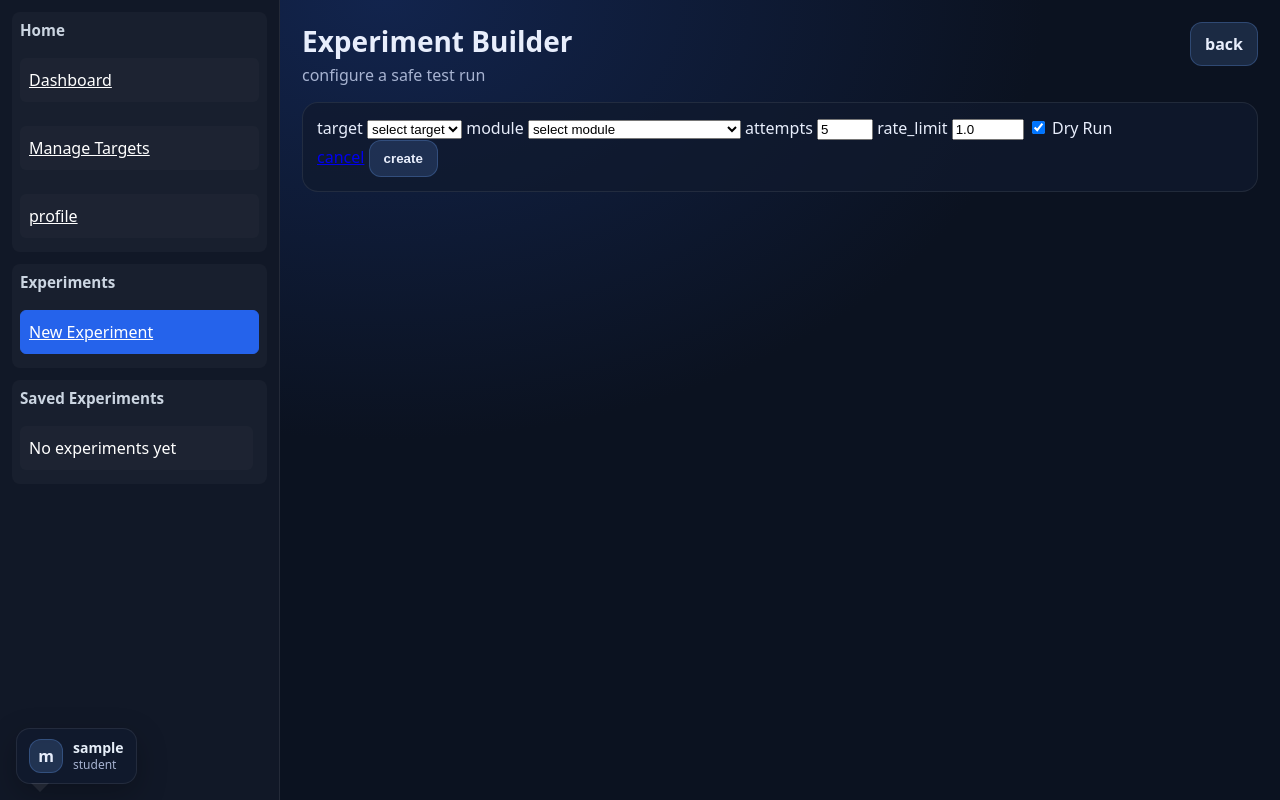
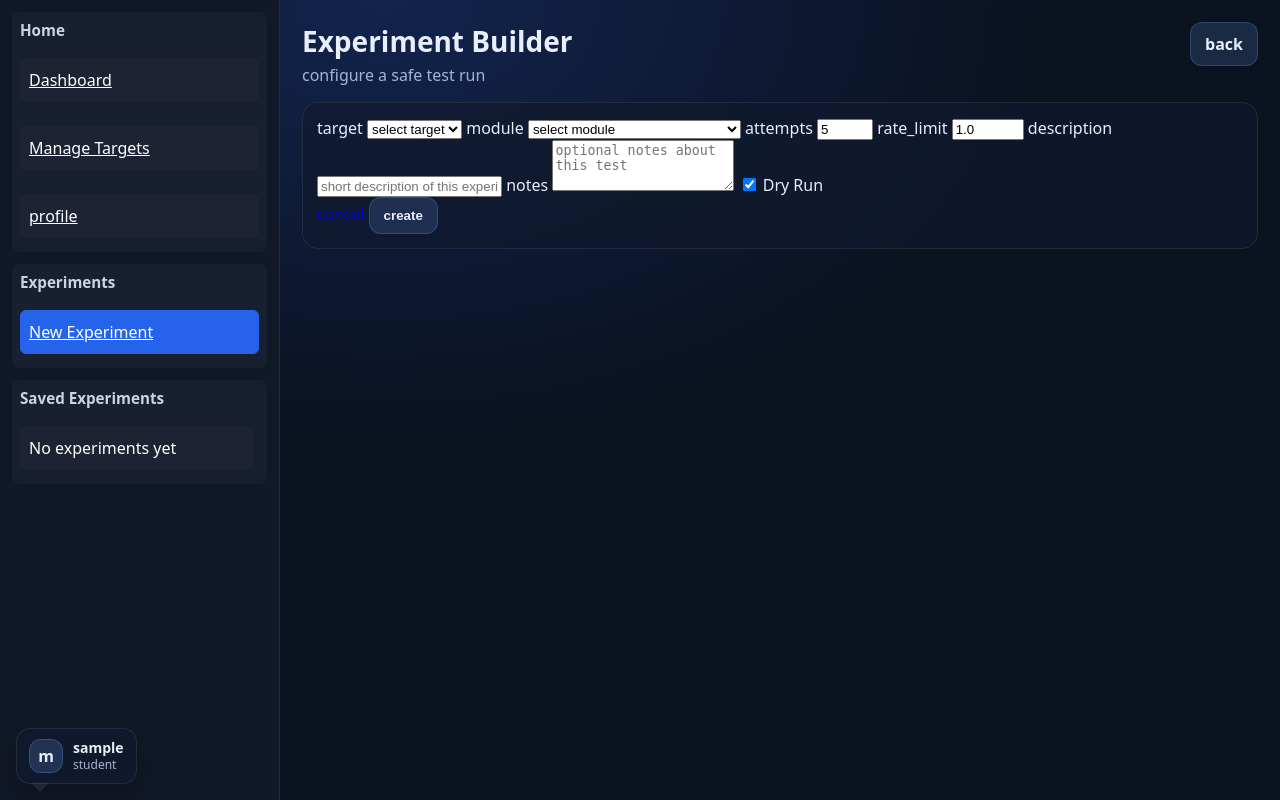
Before and after one commit to jestrada27/CAST---Cyber-Attack-Simulation-Toolkit, a Flask app: page /experiment_builder in a window 1280 px wide. Run offline with Flask 3, Linux system fonts and the light colour scheme; the visitor is signed in with stand-in values (Sample User, id 1); data that the repository does not hold is empty; some libraries are stand-ins or nearby versions.

Commit message:
Enhanced configure attack with description and notes fields

```diff
--- a/app.py
+++ b/app.py
@@ -641,6 +641,10 @@ def experiment_builder():
                 selected_dry_run=dry_run
             )
 
+        description = request.form.get("description", "").strip()
+        notes = request.form.get("notes", "").strip()
+
+
         exp_doc = {
             "owner": username,
             "target_id": target_object_id,
@@ -648,6 +652,8 @@ def experiment_builder():
             "attempts": attempts,
             "rate_limit": rate_limit,
             "dry_run": dry_run,
+            "description": description,
+            "notes": notes,
             "status": "Queued",
             "created_at": datetime.utcnow()
         }
--- a/templates/experimentbuilder.html
+++ b/templates/experimentbuilder.html
@@ -111,6 +111,16 @@
             <input type="number" name="rate_limit" value="{{ selected_rate_limit }}" step="0.1" min="0.1" max="10">
           </label>
 
+          <label class="field">
+            <span>description</span>
+            <input type="text" name="description" placeholder="short description of this experiment">
+          </label>
+
+          <label class="field">
+            <span>notes</span>
+            <textarea name="notes" rows="3" placeholder="optional notes about this test"></textarea>
+          </label>
+
           <label class="field checkbox">
             <input type="checkbox" name="dry_run" {% if selected_dry_run %}checked{% endif %}>
             <span>Dry Run</span>
--- a/templates/experimentdetails.html
+++ b/templates/experimentdetails.html
@@ -68,6 +68,8 @@
         <p><b>attempts:</b> {{ exp.attempts }}</p>
         <p><b>rate_limit:</b> {{ exp.rate_limit }}</p>
         <p><b>dry_run:</b> {{ "yes" if exp.dry_run else "no" }}</p>
+        <p><b>description:</b> {{ exp.description if exp.description else "none" }}</p>
+        <p><b>notes:</b> {{ exp.notes if exp.notes else "none" }}</p>
 
         {% if exp.module_id in ["dns", "brute force", "sqli", "xss", "replay"] %}
           <div style="margin-top:14px; display:flex; gap:10px; align-items:center;">
```
